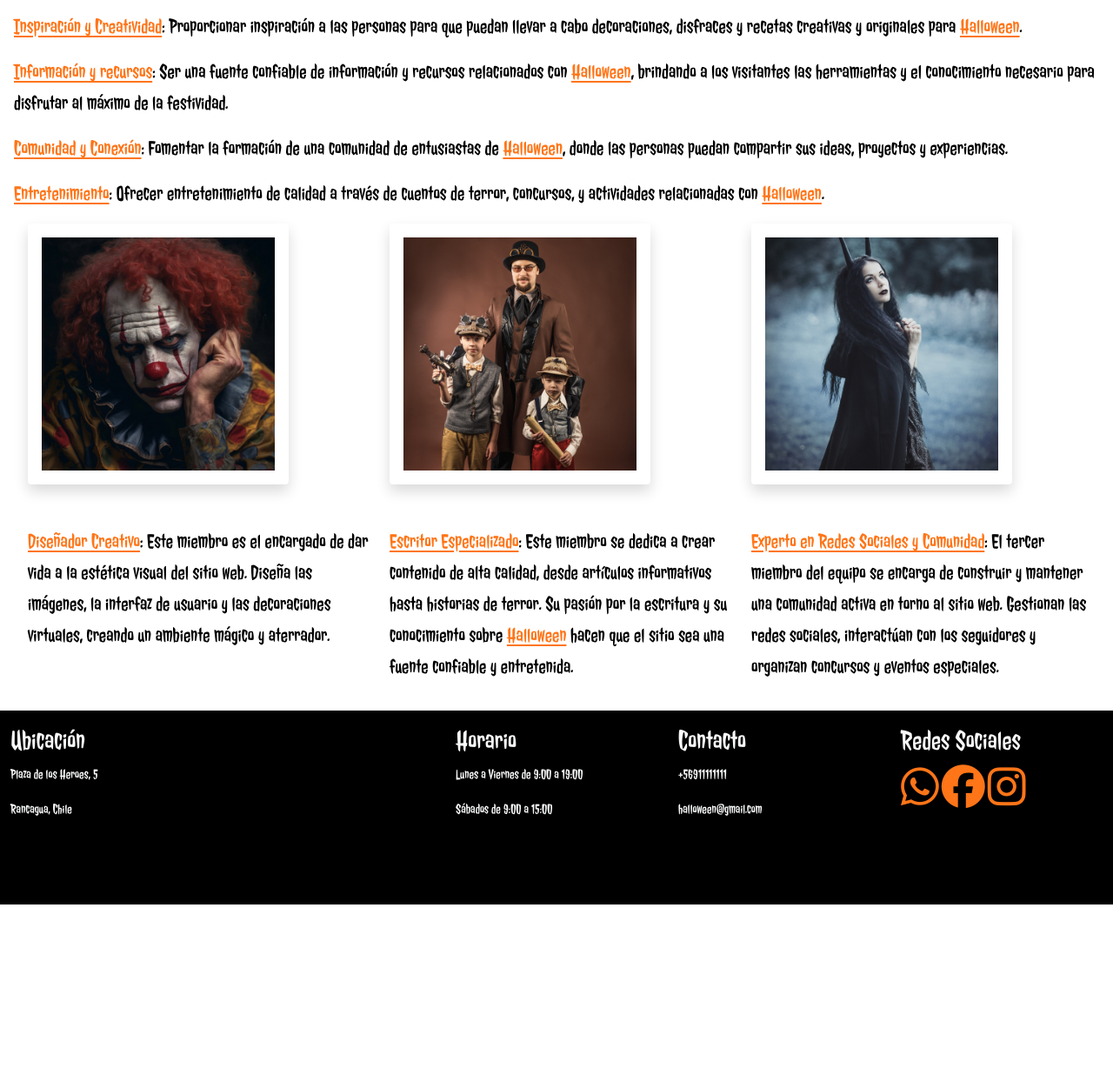
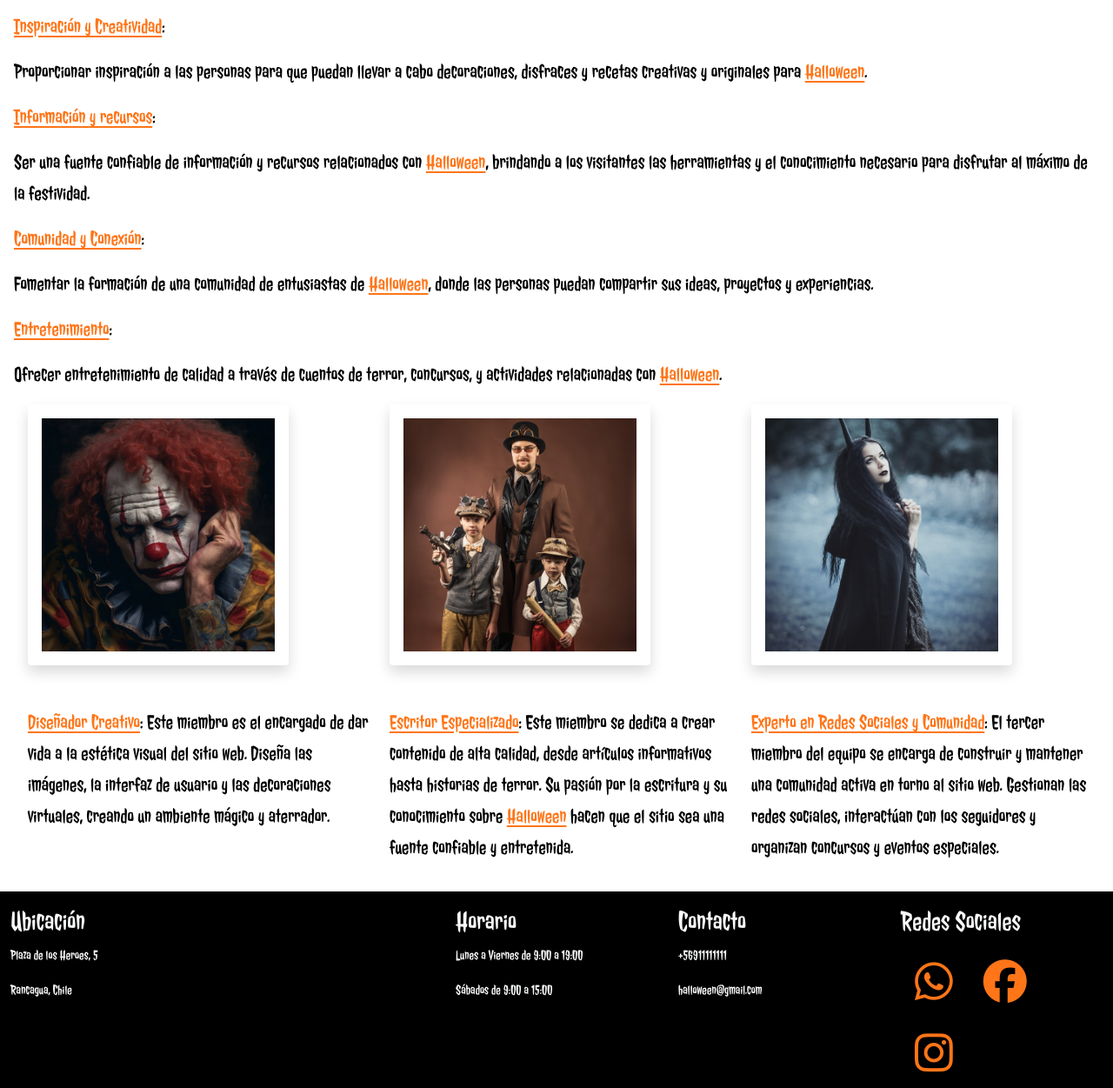
Before and after one commit to GonzaloRochaErices/proyecto_halloween_dw_coder, a website: page pages/nosotros.html in a window 1280 px wide. Shown: the part 263-1514 px from the top of the page at 87% size. Before the commit the page ends 1303 px from the top, so only its background shows below. Drawn offline with nearby package versions, Linux system fonts and the light colour scheme; grey boxes are pictures that could not be loaded.

Commit message:
se separa span de contenido en pagina nosotros. se agregan margenes en iconos de rrss

```diff
--- a/pages/nosotros.html
+++ b/pages/nosotros.html
@@ -65,36 +65,55 @@
 
             <p>
                 <span style="color: #ff7518; text-decoration: underline;">Inspiración y Creatividad</span>:
+            <p>
                 Proporcionar inspiración a las
                 personas para que puedan llevar a cabo decoraciones, disfraces y recetas creativas y originales para
                 <span style="color: #ff7518; text-decoration: underline;">Halloween</span>.
             </p>
+
+            </p>
+
             <p>
-                <span style="color: #ff7518; text-decoration: underline;">Información y recursos</span>: Ser una
+                <span style="color: #ff7518; text-decoration: underline;">Información y recursos</span>:
+            <p>
+                Ser una
                 fuente confiable de información
                 y recursos relacionados con <span style="color: #ff7518; text-decoration: underline;">Halloween</span>,
                 brindando a los visitantes
                 las herramientas y el conocimiento
                 necesario para disfrutar al máximo de la festividad.
             </p>
+
+            </p>
+
             <p>
-                <span style="color: #ff7518; text-decoration: underline;">Comunidad y Conexión</span>: Fomentar la
+                <span style="color: #ff7518; text-decoration: underline;">Comunidad y Conexión</span>:
+            <p>
+                Fomentar la
                 formación de una comunidad de
                 entusiastas de <span style="color: #ff7518; text-decoration: underline;">Halloween</span>, donde las
                 personas puedan compartir sus ideas, proyectos y experiencias.
+            </P>
+
             </p>
+
             <p>
-                <span style="color: #ff7518; text-decoration: underline;">Entretenimiento</span>: Ofrecer
+                <span style="color: #ff7518; text-decoration: underline;">Entretenimiento</span>:
+            <p>
+                Ofrecer
                 entretenimiento de calidad a través de
                 cuentos de terror, concursos, y actividades relacionadas con <span
                     style="color: #ff7518; text-decoration: underline;">Halloween</span>.
+            </p>
+
             </p>
 
 
             <section>
                 <div class="contFlexRow row w-100 m-1">
                     <div class="col-sm-12 col-md-4">
-                        <img data-aos="zoom-in-right" src="../assets/img/persona4.jpg" class="img-fluid shadow p-3 mb-5 bg-white rounded" height="300" width="300"
+                        <img data-aos="zoom-in-right" src="../assets/img/persona4.jpg"
+                            class="img-fluid shadow p-3 mb-5 bg-white rounded" height="300" width="300"
                             alt="Imagen persona hombre autor disfrazado de payaso triste">
                         <p data-aos="fade-right">
                             <span style="color: #ff7518; text-decoration: underline;">Diseñador Creativo</span>: Este
@@ -106,7 +125,8 @@
                         </p>
                     </div>
                     <div class="col-sm-12 col-md-4">
-                        <img data-aos="zoom-in" src="../assets/img/persona2.jpg" class="img-fluid shadow p-3 mb-5 bg-white rounded" height="300" width="300"
+                        <img data-aos="zoom-in" src="../assets/img/persona2.jpg"
+                            class="img-fluid shadow p-3 mb-5 bg-white rounded" height="300" width="300"
                             alt="Imagen persona autor padre con sus hijos disfrazados temática steampunk">
                         <p data-aos="fade-up">
                             <span style="color: #ff7518; text-decoration: underline;">Escritor Especializado</span>:
@@ -121,7 +141,8 @@
                         </p>
                     </div>
                     <div class="col-sm-12 col-md-4">
-                        <img data-aos="zoom-in-left" src="../assets/img/persona3.jpg" class="img-fluid shadow p-3 mb-5 bg-white rounded" height="300" width="300"
+                        <img data-aos="zoom-in-left" src="../assets/img/persona3.jpg"
+                            class="img-fluid shadow p-3 mb-5 bg-white rounded" height="300" width="300"
                             alt="Imagen persona mujer disfrazada de dríada ">
                         <p data-aos="fade-left">
                             <span style="color: #ff7518; text-decoration: underline;">Experto en Redes Sociales y
@@ -166,11 +187,11 @@
                 </div>
                 <div class="col-sm mt-3">
                     <h2>Redes Sociales</h2>
-                    <a href="https://www.whatsapp.com/" target="_blank"><i class="fab fa-whatsapp"
+                    <a href="https://www.whatsapp.com/" target="_blank"><i class="fab fa-whatsapp m-3"
                             style="font-size: 50px; color: #ff7518;"></i></a>
-                    <a href="https://www.facebook.com/" target="_blank"><i class="fab fa-facebook"
+                    <a href="https://www.facebook.com/" target="_blank"><i class="fab fa-facebook m-3"
                             style="font-size: 50px; color: #ff7518"></i></a>
-                    <a href="https://www.instagram.com" target="_blank"><i class="fab fa-instagram"
+                    <a href="https://www.instagram.com" target="_blank"><i class="fab fa-instagram m-3"
                             style="font-size: 50px; color: #ff7518"></i></a>
                 </div>
             </div>
```
Also changed, not shown: index.html (+3 -3 lines), pages/404.html (+3 -3 lines), pages/contacto.html (+3 -3 lines), pages/galeria.html (+3 -3 lines), pages/info.html (+3 -3 lines).
